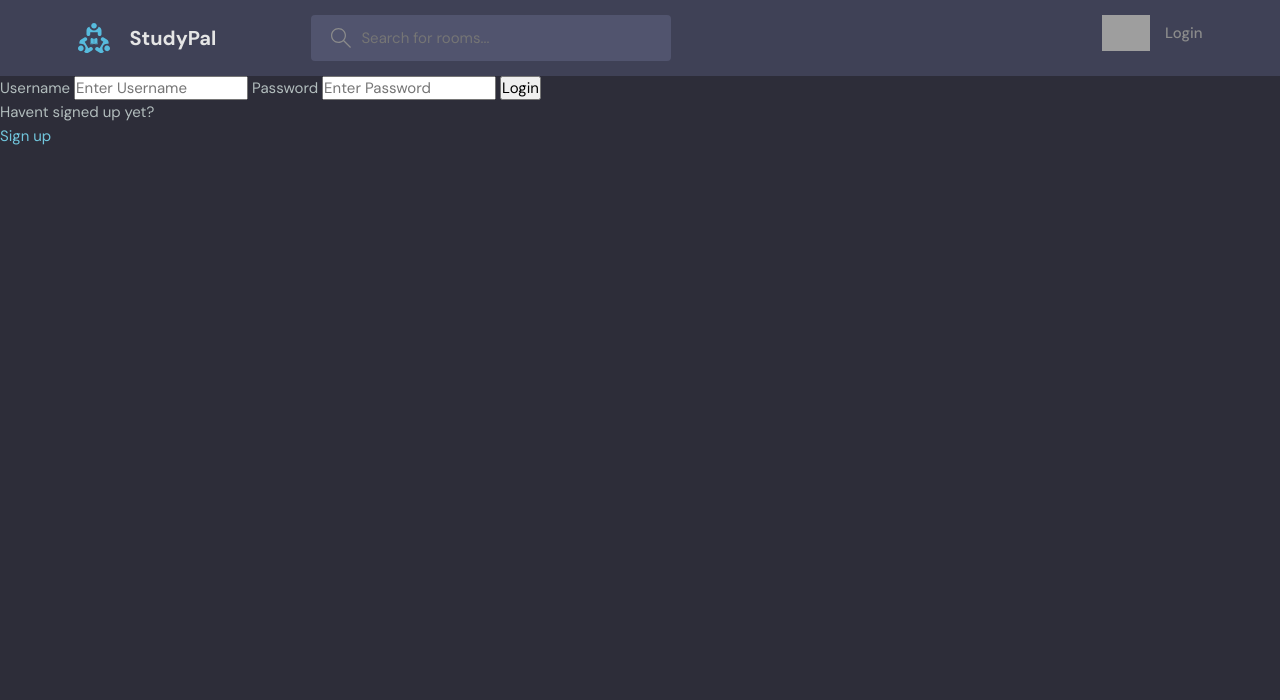
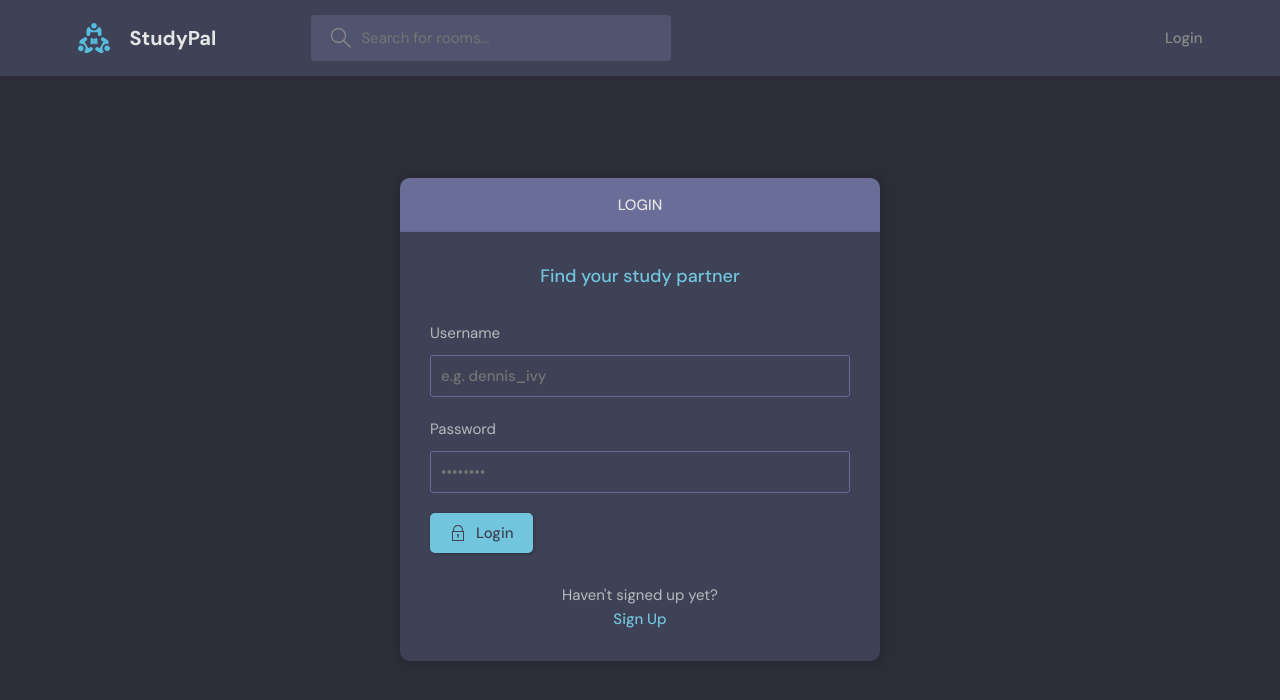
Before and after one commit to alemdinarevic/studypal, a Django app: a page that uses templates/navbar.html in a window 1280 px wide. Shown: the top 700 px of the page. Run offline with Django 5.2, Linux system fonts and the light colour scheme; grey boxes are pictures that could not be loaded.

Commit message:
login/register styles adjusted; delete template style adjusted

```diff
--- a/base/templates/base/activity_component.html
+++ b/base/templates/base/activity_component.html
@@ -18,7 +18,7 @@
         </a>
         {% if request.user == message.user %}
         <div class="roomListRoom__actions">
-          <a href="{% url 'delete-message' message.room.id %}">
+          <a href="{% url 'delete-message' message.id %}">
             <svg version="1.1" xmlns="http://www.w3.org/2000/svg" width="32" height="32" viewBox="0 0 32 32">
               <title>remove</title>
               <path
--- a/base/templates/base/login_register.html
+++ b/base/templates/base/login_register.html
@@ -1,31 +1,110 @@
 {% extends 'main.html' %}
+{% block content %}
+<main class="auth layout">
+  {% if page == 'login' %}
+  <div class="container">
+    <div class="layout__box">
+      <div class="layout__boxHeader">
+        <div class="layout__boxTitle">
+          <h3>Login</h3>
+        </div>
+      </div>
+      <div class="layout__body">
+        <h2 class="auth__tagline">Find your study partner</h2>
 
-{% block content %}
+        <form class="form" action="" method="POST">
+          {% csrf_token %}
+          <div class="form__group form__group">
+            <label for="room_name">Username</label>
+            <input id="username" name="username" type="text" placeholder="e.g. dennis_ivy" />
+          </div>
+          <div class="form__group">
+            <label for="password">Password</label>
+            <input
+              id="password"
+              name="password"
+              type="password"
+              placeholder="&bull;&bull;&bull;&bull;&bull;&bull;&bull;&bull;"
+            />
+          </div>
 
-{% if page == 'login' %}
-    <div>
-        <form method="POST" action="">
-            {% csrf_token %}
-            <label>Username</label>
-            <input type="text" name="username" placeholder="Enter Username"/>
+          <button class="btn btn--main" type="submit">
+            <svg
+              version="1.1"
+              xmlns="http://www.w3.org/2000/svg"
+              width="32"
+              height="32"
+              viewBox="0 0 32 32"
+            >
+              <title>lock</title>
+              <path
+                d="M27 12h-1v-2c0-5.514-4.486-10-10-10s-10 4.486-10 10v2h-1c-0.553 0-1 0.447-1 1v18c0 0.553 0.447 1 1 1h22c0.553 0 1-0.447 1-1v-18c0-0.553-0.447-1-1-1zM8 10c0-4.411 3.589-8 8-8s8 3.589 8 8v2h-16v-2zM26 30h-20v-16h20v16z"
+              ></path>
+              <path
+                d="M15 21.694v4.306h2v-4.306c0.587-0.348 1-0.961 1-1.694 0-1.105-0.895-2-2-2s-2 0.895-2 2c0 0.732 0.413 1.345 1 1.694z"
+              ></path>
+            </svg>
 
-            <label>Password</label>
-            <input type="password" name="password" placeholder="Enter Password"/>
+            Login
+          </button>
+        </form>
 
-            <input type="submit" value="Login" />
+        <div class="auth__action">
+          <p>Haven't signed up yet?</p>
+          <a href="{% url 'register' %}" class="btn btn--link">Sign Up</a>
+        </div>
+      </div>
+    </div>
+  </div>
+  {% else %}
+  <div class="container">
+    <div class="layout__box">
+      <div class="layout__boxHeader">
+        <div class="layout__boxTitle">
+          <h3>Register</h3>
+        </div>
+      </div>
+      <div class="layout__body">
+        <h2 class="auth__tagline">Find your study partner</h2>
+
+        <form class="form" action="" method="POST">
+          {% csrf_token %}
+
+          {% for field in form %}
+            <div class="form__group form__group">
+              <label for="room_name">{{field.label}}</label>
+              {{field}}
+            </div>
+          {% endfor %}
+
+          <button class="btn btn--main" type="submit">
+            <svg
+              version="1.1"
+              xmlns="http://www.w3.org/2000/svg"
+              width="32"
+              height="32"
+              viewBox="0 0 32 32"
+            >
+              <title>lock</title>
+              <path
+                d="M27 12h-1v-2c0-5.514-4.486-10-10-10s-10 4.486-10 10v2h-1c-0.553 0-1 0.447-1 1v18c0 0.553 0.447 1 1 1h22c0.553 0 1-0.447 1-1v-18c0-0.553-0.447-1-1-1zM8 10c0-4.411 3.589-8 8-8s8 3.589 8 8v2h-16v-2zM26 30h-20v-16h20v16z"
+              ></path>
+              <path
+                d="M15 21.694v4.306h2v-4.306c0.587-0.348 1-0.961 1-1.694 0-1.105-0.895-2-2-2s-2 0.895-2 2c0 0.732 0.413 1.345 1 1.694z"
+              ></path>
+            </svg>
+
+            Register
+          </button>
         </form>
-        <p>Havent signed up yet?</p>
-        <a href="{% url 'register' %}">Sign up</a>
+
+        <div class="auth__action">
+          <p>Already signed up yet?</p>
+          <a href="{% url 'login' %}" class="btn btn--link">Log in</a>
+        </div>
+      </div>
     </div>
-{% else %}
-    <div>
-        <form method="POST" action="">
-            {% csrf_token %}
-            {{form.as_p}}
-            <input type="submit" value="Register" />
-            <p>Already signed up yet?</p>
-        <a href="{% url 'login' %}">Login</a>
-    </div>
-{% endif %}
-
-{% endblock content %}
+  </div>
+  {% endif %}
+</main>
+{% endblock %}
--- a/base/templates/base/room.html
+++ b/base/templates/base/room.html
@@ -116,7 +116,10 @@
             </div>
           </div>
           <div class="room__message">
-            <form action="#"><input name="" placeholder="Write your message here..." /></form>
+            <form action="" method="POST">
+              {% csrf_token %}
+              <input name="body" placeholder="Write your message here..." />
+            </form>
           </div>
         </div>
         <!-- Room End -->
--- a/templates/navbar.html
+++ b/templates/navbar.html
@@ -36,10 +36,12 @@
     </div>
     {% else %}
     <!-- Not Logged In -->
-    <a href="{% url 'login' %}">
-        <img src="./assets/avatar.svg" />
-        <p>Login</p>
-    </a>
+    <div style="height: 100%; display: flex; align-items: center;">
+        <a href="{% url 'login' %}">
+            <!-- <img src="./assets/avatar.svg" /> -->
+            <p>Login</p>
+        </a>
+    </div>
     {% endif %}
 
 
```
Also changed, not shown: base/templates/base/delete.html (+35 -7 lines), base/templates/base/delete_old.html (added, +9 -0 lines), base/templates/base/login_register_old.html (added, +31 -0 lines), db.sqlite3.
